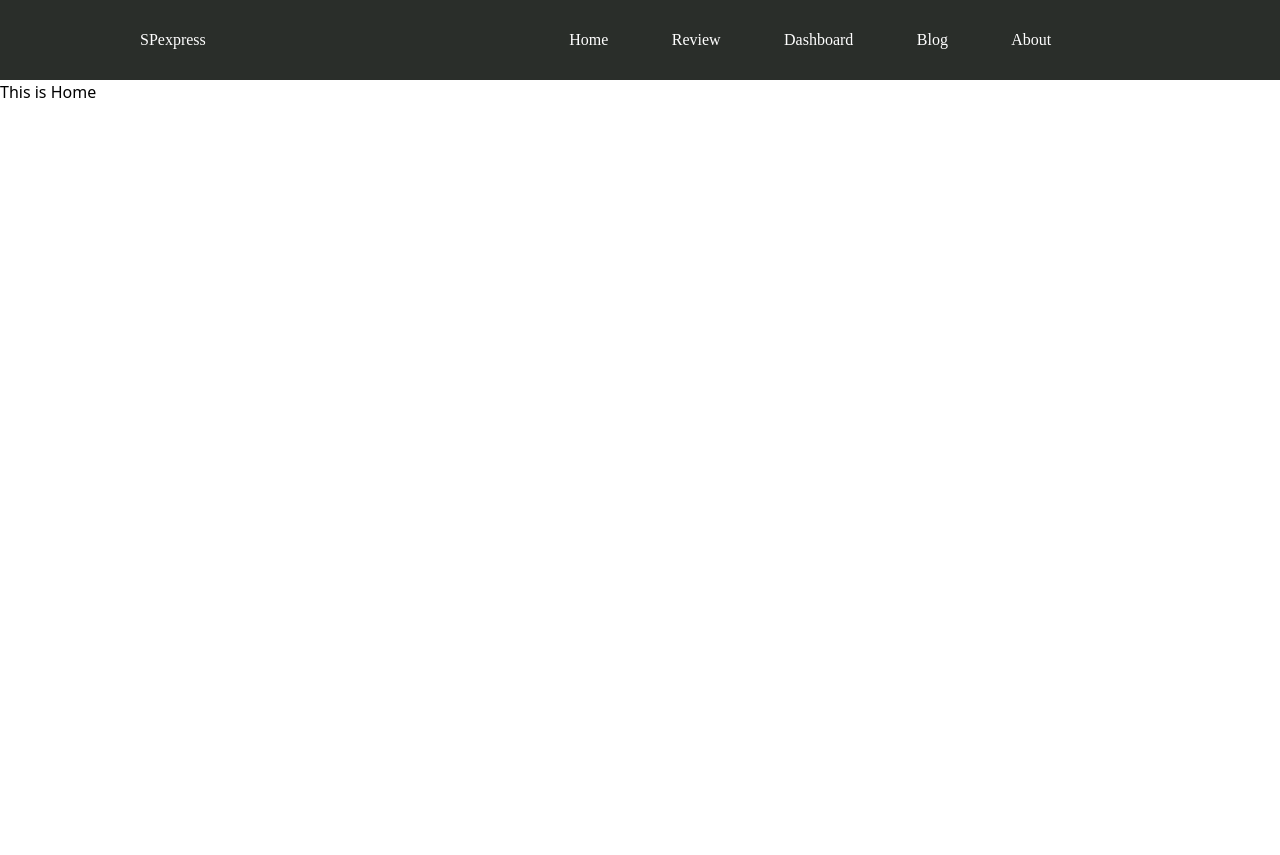
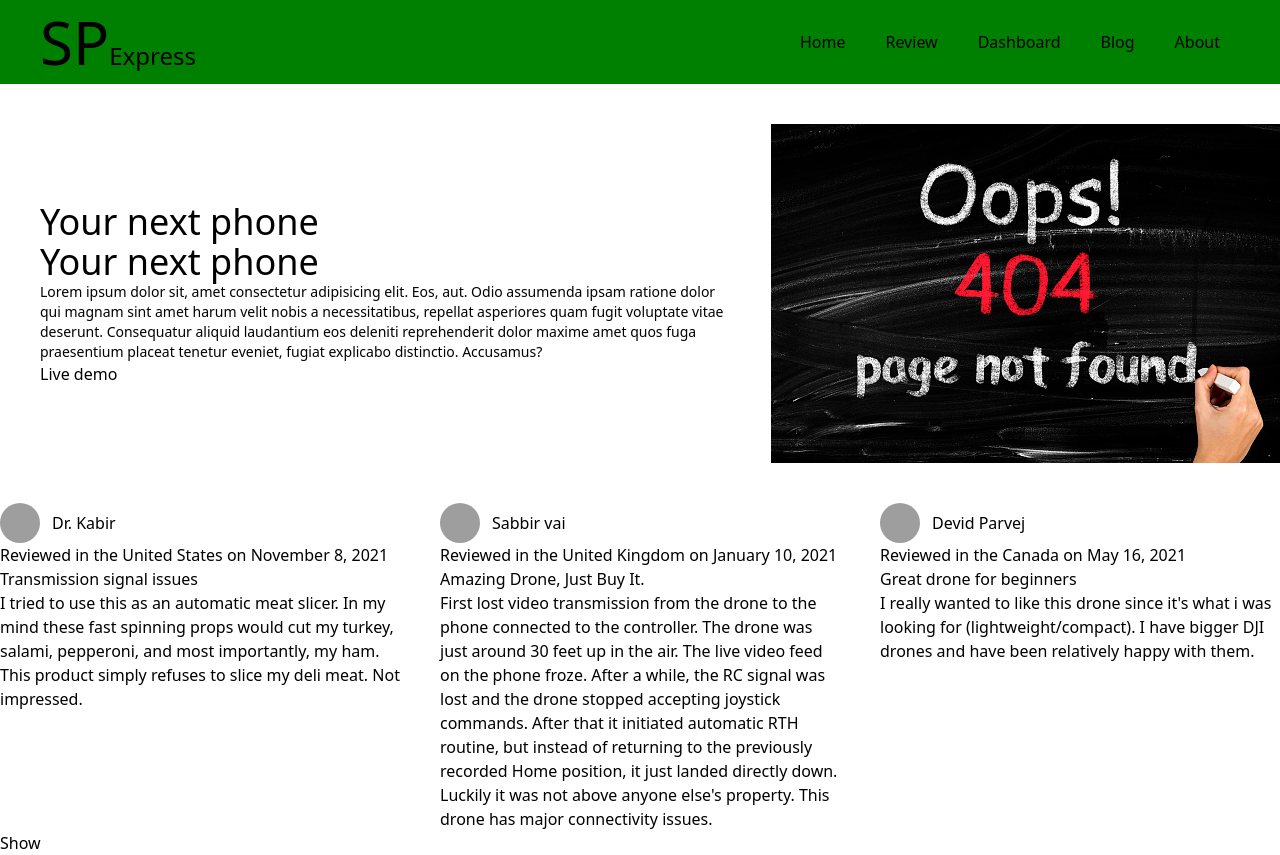
Before and after one commit to Sourav123-sys/SP-Express, a React (Create React App) app: page / in a window 1280 px wide. Before the commit the page ends 800 px from the top, so only its background shows below. Built offline with nearby package versions, Linux system fonts and the light colour scheme; grey boxes are pictures that could not be loaded.

Commit message:
design-complete

```diff
--- /dev/null
+++ b/public/review.json
@@ -0,0 +1,50 @@
+[
+    {
+      "id": 1,
+      "img": "https://i.ibb.co/jHCJK9f/mem-3.png",
+      "name": "Dr. Kabir",
+      "time": "Reviewed in the United States on November 8, 2021",
+      "title": "Transmission signal issues",
+      "review": "I tried to use this as an automatic meat slicer. In my mind these fast spinning props would cut my turkey, salami, pepperoni, and most importantly, my ham. This product simply refuses to slice my deli meat. Not impressed."
+    },
+    {
+      "id": 2,
+      "img": "https://i.ibb.co/kmLmWP5/mem-1.png",
+      "name": "Sabbir vai",
+      "time": "Reviewed in the United Kingdom on January 10, 2021",
+      "title": "Amazing Drone, Just Buy It.",
+      "review": "First lost video transmission from the drone to the phone connected to the controller. The drone was just around 30 feet up in the air. The live video feed on the phone froze. After a while, the RC signal was lost and the drone stopped accepting joystick commands. After that it initiated automatic RTH routine, but instead of returning to the previously recorded Home position, it just landed directly down. Luckily it was not above anyone else's property. This drone has major connectivity issues."
+    },
+    {
+      "id": 3,
+      "img": "https://i.ibb.co/hZWqjd4/mem-2.png",
+      "name": "Devid Parvej",
+      "time": "Reviewed in the Canada on May 16, 2021",
+      "title": "Great drone for beginners",
+      "review": "I really wanted to like this drone since it's what i was looking for (lightweight/compact). I have bigger DJI drones and have been relatively happy with them."
+    },
+    {
+      "id": 4,
+      "img": "https://i.ibb.co/xf6HCKj/e96ac2-57a5456e6f2a4b9fb7a534a9fe97f745.webp",
+      "name": "Monirujjaman",
+      "time": "Reviewed in the India on March 8, 2021",
+      "title": "Horrendous software/connectivity issues",
+      "review": "My timeline. I first got a joke of a drone off of Wish only because it was free to see what a drone is all about. That thing was pure crap.Then I bought a $180 Potensic D58 drone off of Amazon and got a broken one. It had a very nice carrying case, but it felt just like the one I got off of Wish, so maybe not the best quality drone."
+    },
+    {
+      "id": 5,
+      "img": "https://i.ibb.co/m91RTMg/unknown.jpg",
+      "name": "GM. Rajon",
+      "time": "Reviewed in the United States on May 25, 2021",
+      "title": " Impressive drone !",
+      "review": "I’m a total novice, and I heard good things about the DJI brand, and this was available at a good price. You also don’t need a license to fly it either. It was very easy to set up, the app was simple to use and everything is obvious. I was off and flying in no time."
+    },
+    {
+      "id": 6,
+      "img": "https://i.ibb.co/55jHjVX/ashraful.jpg",
+      "name": "Ashraful Khan",
+      "time": "Reviewed in the United States on February 8, 2022",
+      "title": "Excellent introductory drone",
+      "review": "I have been thinking about purchasing a drone for some time now after my friend got one. I was quite skeptical and I, as a person with purpose, needed this device to be useful. I could understand that it was quite fun, but I needed a use for it to justify the 400 dollar price tag (with tax). After looking at a bunch of different drones in the 100-250 dollar price range, I realized that they were pretty much just for fun and hobbies use."
+    }
+  ]
--- a/src/App.js
+++ b/src/App.js
@@ -2,7 +2,7 @@ import logo from './logo.svg';
 import './App.css';
 import { Route, Routes } from 'react-router-dom';
 import Home from './Components/Home/Home';
-import Review from './Components/Review/Review';
+import ReviewPage from './Components/Review/ReviewPage';
 import DashBoard from './Components/DashBoard/DashBoard';
 import Blog from './Components/Blog/Blog';
 import About from './Components/About/About';
@@ -14,7 +14,7 @@ function App() {
       <NavBar></NavBar>
           <Routes>
   <Route path="/" element={<Home/>}></Route>
-  <Route path="/review" element={<Review/>}></Route>
+  <Route path="/review" element={<ReviewPage/>}></Route>
   <Route path="/dashboard" element={<DashBoard/>}></Route>
   <Route path="/blog" element={<Blog/>}></Route>
   <Route path="/about" element={<About/>}></Route>
--- a/src/Components/Home/Home.js
+++ b/src/Components/Home/Home.js
@@ -1,10 +1,39 @@
 import React from 'react';
+import useReview from '../../Hooks/useReview';
+import image from '../../404.jpg'
+import Review from '../Review/Review';
+import { useNavigate } from 'react-router-dom';
+const Home = () => {
+    const [review,setReview] = useReview()
 
-const Home = () => {
+const navigate=useNavigate()
+
+
     return (
-        <div>
-            <h1>This is Home</h1>
+        <>
+        <div className="flex  items-center mt-10 flex-col md:flex-row">
+            <div className="px-10">
+            <h1 className="text-4xl">Your next phone</h1>
+            <h1 className="text-4xl">Your next phone</h1>
+            <p className="text-sm">Lorem ipsum dolor sit, amet consectetur adipisicing elit. Eos, aut. Odio assumenda ipsam ratione dolor qui magnam sint amet harum velit nobis a necessitatibus, repellat asperiores quam fugit voluptate vitae deserunt. Consequatur aliquid laudantium eos deleniti reprehenderit dolor maxime amet quos fuga praesentium placeat tenetur eveniet, fugiat explicabo distinctio. Accusamus?</p>
+            <button>Live demo</button>
+            </div>
+            <img src={image} alt=""/>
         </div>
+<div className="grid grid-cols-1 md:grid-cols-3 gap-10 mt-10 w-2/3 mx-auto md:w-full">
+{
+
+review.slice(0,3).map(half=><Review
+ key={half.id}
+ send={half}></Review>)
+
+}
+</div>
+<button onClick={() =>navigate('/review')}>
+Show
+</button>
+        </>
+
     );
 };
 
--- a/src/Components/NavBar/NavBar.css
+++ b/src/Components/NavBar/NavBar.css
@@ -1,6 +1,6 @@
-.header{
+/* .header{
     height:80px;
-    background-color:rgb(42, 46, 42);
+    background-color:rgb(159, 207, 159);
     display:flex;
     align-items:center;
     justify-content:space-between;
@@ -9,10 +9,17 @@
     font-family:'Times New Roman', Times, serif;
     color:white
 
-}
-ul{
+} */
+/* ul{
     margin-left:30%;
 }
 li{
     margin-left:10%;
+} */
+
+.nav{
+    background-color: green;
 }
+.nav-item a{
+margin:0 20px ;
+}
--- a/src/Components/NavBar/NavBar.js
+++ b/src/Components/NavBar/NavBar.js
@@ -6,20 +6,21 @@ const NavBar = () => {
     const [open,setOpen]= useState(false)
 
     return (
-        <div className='header '>
-              <div onClick={()=>setOpen(!open)}className='w-6  h-6  md:hidden'>
-              { open ? <XIcon></XIcon>:<MenuIcon ></MenuIcon>}
-            </div>
-           <h1 ><span Style={{fontSize: '50px'}}>SP</span><span>express</span></h1>
+        <div className="sticky top-0 z-50" style={{backgroundColor:'green'}}>
+        <div onClick={()=>setOpen(!open)}className='w-fit pt-3 z-50 md:hidden'>
+        { open ? <XIcon className='w-6 h-6 text-black md:hidden'></XIcon>:<MenuIcon className='w-6 h-6 text-black md:hidden' ></MenuIcon>}
+      </div>
+        <div className='header  px-0 md:px-10 py-3 flex justify-between items-center'>
+           <h1 className='hidden md:block' ><span className="text-6xl">SP</span><span className="text-2xl">Express</span></h1>
+           <div className={`nav nav-item flex flex-col md:flex-row w-full md:w-auto text-center absolute md:static duration-500 ease-in-out pb-4 md:pb-0 ${open ? 'top-10' : 'top-[-200px]'}`}>
+              <Link to='/'>Home</Link>
 
-           <ul className={`md:flex    absolute md:static duration-500  ease-in w-full ${open ? 'top-6' : 'top-[-120px]'}`}>
-               <li><Link to='/'>Home</Link></li>
-
-               <li><Link to='/review'>Review</Link></li>
-               <li><Link to='/dashboard'>Dashboard</Link></li>
-               <li><Link to='/blog'>Blog</Link></li>
-               <li><Link to='/about'>About</Link></li>
-           </ul>
+              <Link to='/review'>Review</Link>
+               <Link to='/dashboard'>Dashboard</Link>
+              <Link to='/blog'>Blog</Link>
+               <Link to='/about'>About</Link>
+           </div>
+        </div>
         </div>
     );
 };
--- a/src/Components/Review/Review.js
+++ b/src/Components/Review/Review.js
@@ -1,9 +1,18 @@
 import React from 'react';
 
-const Review = () => {
+const Review = (props) => {
+    const {name,title,img,time,review}=props.send
     return (
         <div>
-            <h1>This is a review</h1>
+            <div className='flex items-center'>
+            <img  className="w-10 h-10 rounded-full mr-3"src={img} alt=""/>
+          <h1>{name}</h1>
+                </div>
+
+          <h1>{time}</h1>
+          <h1>{title}</h1>
+          <h1>{review}</h1>
+
         </div>
     );
 };
--- /dev/null
+++ b/src/Components/Review/ReviewPage.js
@@ -0,0 +1,19 @@
+import React from 'react';
+import useReview from '../../Hooks/useReview';
+import Review from './Review';
+
+const ReviewPage = () => {
+
+const [review] = useReview()
+console.log(review)
+    return (
+        <div className="grid grid-cols-1 md:grid-cols-3 gap-10 mt-10 w-2/3 mx-auto md:w-full">
+            {
+
+            review.map(single=> <Review key={single.id}send={single}/> )
+             }
+     </div>
+    );
+};
+
+export default ReviewPage;
--- /dev/null
+++ b/src/Hooks/useData.js
@@ -0,0 +1,19 @@
+import { useEffect, useState } from "react";
+
+
+const useData = () => {
+const [chart,setChart]=useState([])
+
+useEffect(()=>{
+
+    fetch('data.json')
+    .then(res => res.json())
+    .then(data =>setChart(data))
+
+},[])
+
+return [chart,setChart]
+}
+
+
+export default useData;
--- /dev/null
+++ b/src/Hooks/useReview.js
@@ -0,0 +1,17 @@
+const { useState, useEffect } = require("react")
+
+
+const useReview = ()=>{
+    const [review,setReview]=useState([])
+    useEffect(()=>{
+
+        fetch('review.json')
+        .then(res => res.json())
+        .then(data =>setReview(data))
+
+    },[])
+
+    return [review,setReview]
+}
+
+export default useReview
```
Also changed, not shown: public/data.json (added, +38 -0 lines), src/Components/DashBoard/DashBoard.js (+58 -2 lines).
